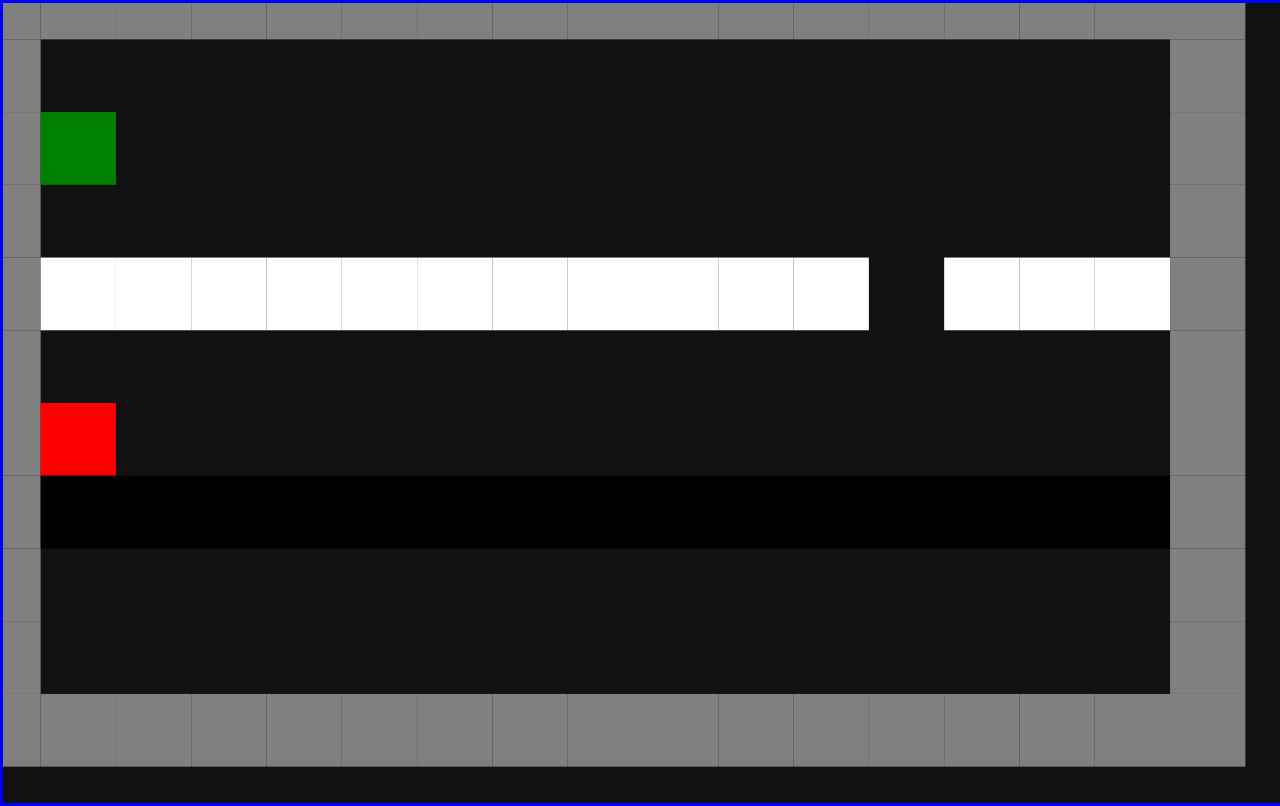
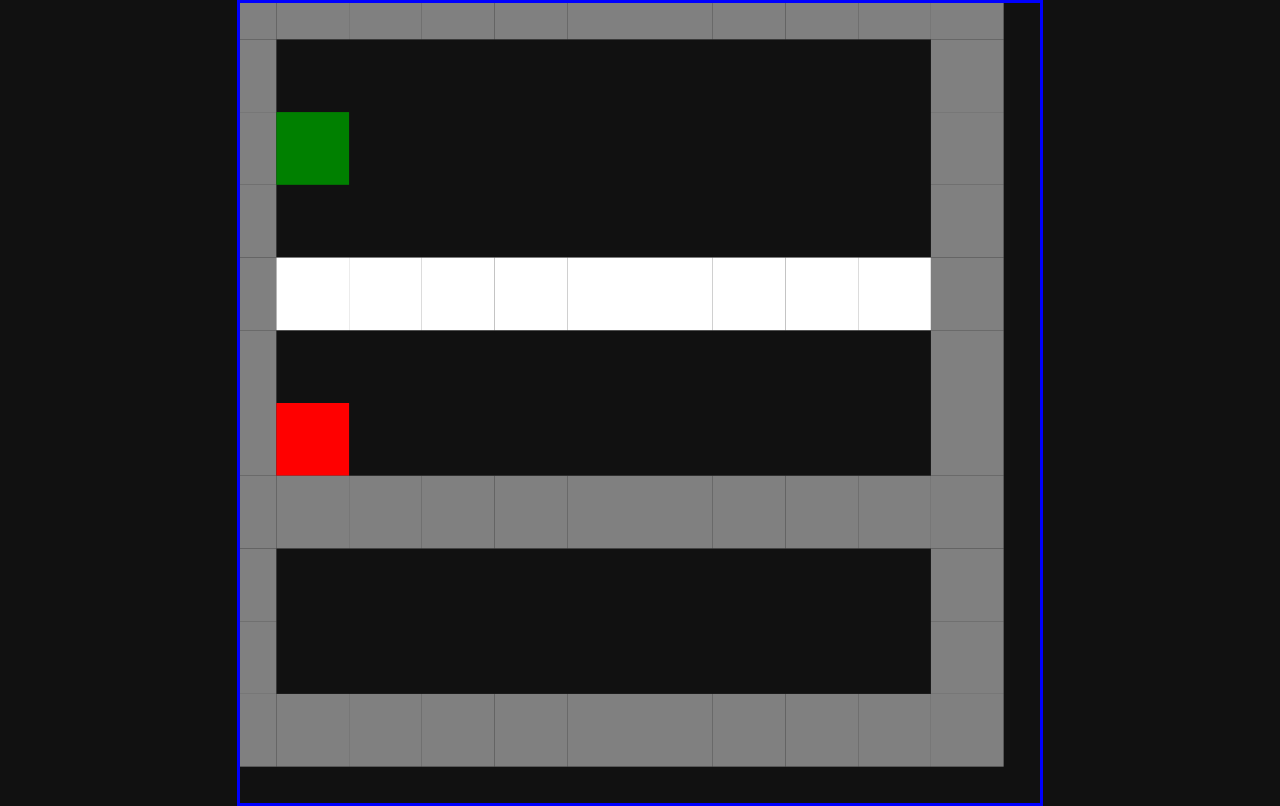
Before and after one commit to js13kGames/js13kgames2016, a website: page src/index.html in a window 1280 px wide. Drawn offline with nearby package versions, Linux system fonts and the light colour scheme.

Commit message:
Make levels square, add initial level.

```diff
--- a/src/data/leveldata.js
+++ b/src/data/leveldata.js
@@ -1,15 +1,28 @@
 var LevelData = {
 	1: [
-		[5,5,5,5,5,5,5,5,5,5,5,5,5,5,5,5,5  ],
-		[5,0,0,0,0,0,0,0,0,0,0,0,0,0,0,0,5  ],
-		[5,1,0,0,0,0,0,0,0,0,0,0,0,0,0,0,5  ],
-		[5,0,0,0,0,0,0,0,0,0,0,0,0,0,0,0,5  ],
-		[5,3,3,3,3,3,3,3,3,3,3,3,0,3,3,3,5  ],
-		[5,0,0,0,0,0,0,0,0,0,0,0,0,0,0,0,5  ],
-		[5,2,0,0,0,0,0,0,0,0,0,0,0,0,0,0,5  ],
-		[5,4,4,4,4,4,4,4,4,4,4,4,4,4,4,4,5  ],
-		[5,0,0,0,0,0,0,0,0,0,0,0,0,0,0,0,5  ],
-		[5,0,0,0,0,0,0,0,0,0,0,0,0,0,0,0,5  ],
-		[5,5,5,5,5,5,5,5,5,5,5,5,5,5,5,5,5  ]
+		[5,5,5,5,5,5,5,5,5,5,5  ],
+		[5,0,0,0,0,0,0,0,0,0,5  ],
+		[5,1,0,0,0,0,0,0,0,0,5  ],
+		[5,0,0,0,0,0,0,0,0,0,5  ],
+		[5,3,3,3,3,3,3,3,3,3,5  ],
+		[5,0,0,0,0,0,0,0,0,0,5  ],
+		[5,2,0,0,0,0,0,0,0,0,5  ],
+		[5,5,5,5,5,5,5,5,5,5,5  ],
+		[5,0,0,0,0,0,0,0,0,0,5  ],
+		[5,0,0,0,0,0,0,0,0,0,5  ],
+		[5,5,5,5,5,5,5,5,5,5,5  ]
+	],
+	2: [
+		[5,5,5,5,5,5,5,5,5,5,5  ],
+		[5,0,0,0,0,0,0,0,0,0,5  ],
+		[5,1,0,0,0,0,0,0,0,0,5  ],
+		[5,0,0,0,0,0,0,0,0,0,5  ],
+		[5,3,3,3,3,3,3,3,3,3,5  ],
+		[5,0,0,0,0,0,0,0,0,0,5  ],
+		[5,2,0,0,0,0,0,0,0,0,5  ],
+		[5,4,4,4,4,4,4,4,4,4,5  ],
+		[5,0,0,0,0,0,0,0,0,0,5  ],
+		[5,0,0,0,0,0,0,0,0,0,5  ],
+		[5,5,5,5,5,5,5,5,5,5,5  ]
 	]
 }
--- a/src/index.html
+++ b/src/index.html
@@ -22,7 +22,7 @@
         <![endif]-->
 
         <!-- Add your site or application content here -->
-        <canvas id="gameCanvas" width="1280" height="800"></canvas>
+        <canvas id="gameCanvas" width="800" height="800"></canvas>
 
         <script src="http://code.jquery.com/jquery-1.12.4.min.js"></script>
         <script>window.jQuery || document.write('<script src="js/vendor/jquery-1.12.4.min.js"><\/script>')</script>
--- a/src/js/main.js
+++ b/src/js/main.js
@@ -1,7 +1,7 @@
 var canvas = document.querySelector('#gameCanvas');
 var ctx = canvas.getContext('2d');
 
-var maxWidth = 1280, maxHeight = 800;
+var maxWidth = 800, maxHeight = 800;
 
 function resize() {
 	var desiredRatio = canvas.width / canvas.height;
```
